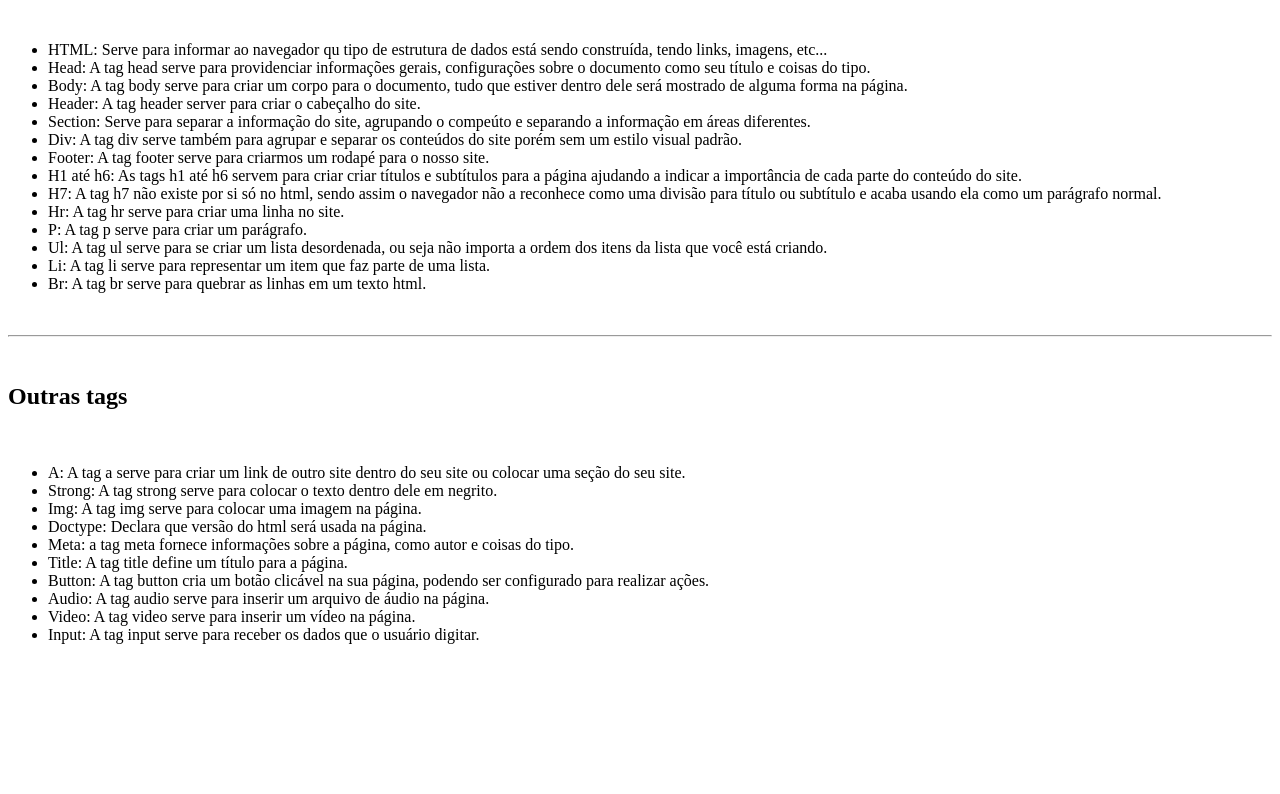
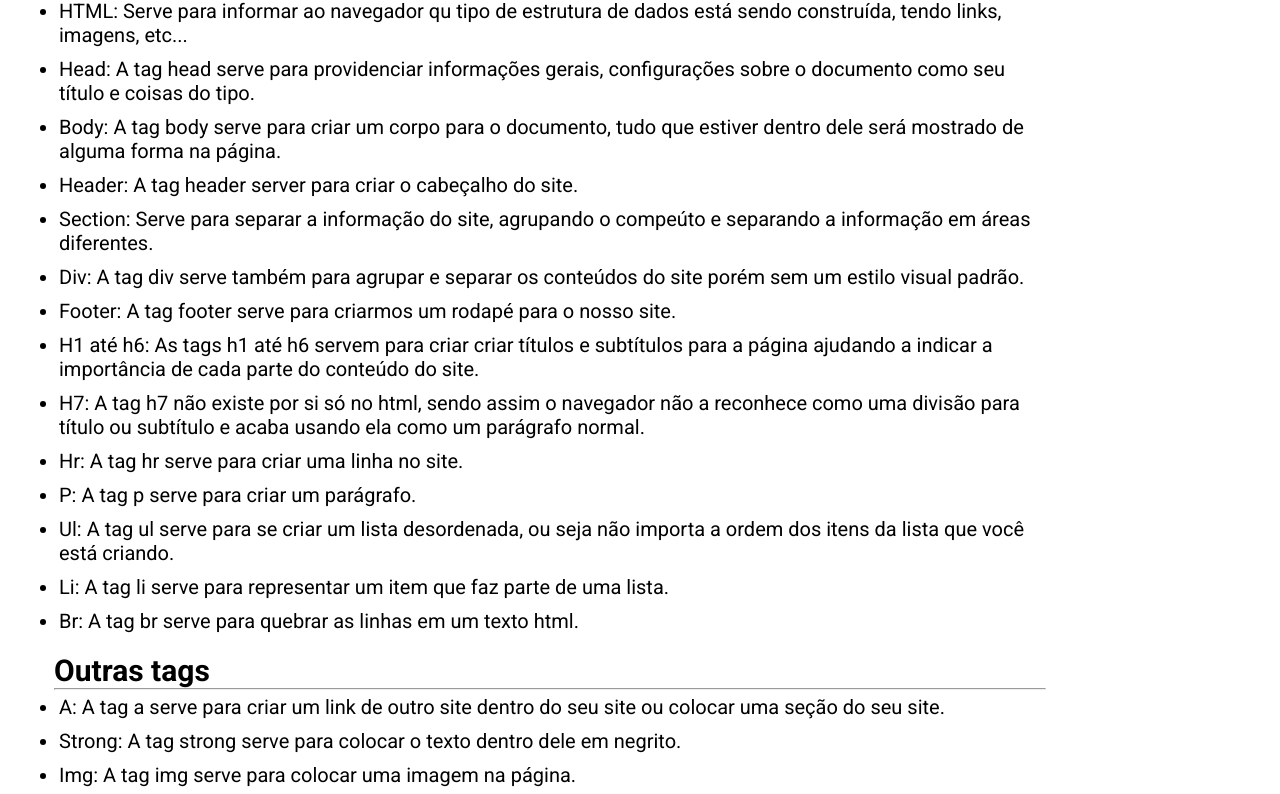
Before and after one commit to Nicolas01724/Tags-HTML, a plain HTML site: page index.html in a window 1280 px wide. Shown: the part 168-962 px from the top of the page. Before the commit the page ends 828 px from the top, so only its background shows below. Drawn offline with Linux system fonts and the light colour scheme.

Commit message:
Criar estilização

```diff
--- a/index.html
+++ b/index.html
@@ -6,14 +6,17 @@
 		<title>
 			Tags html
 		</title>
+		<link rel="stylesheet" href="style.css"/>
 	</head>
 	<body>
-		<div>
+		<header>
 			<h1>Tags HTML</h1>
 			<hr/>
-			<br/>
+		</header>
+		<main>
+			<section>
 				<h2>Primeiras Tags</h2>
-			<br/>
+				<hr />
 				<ul>
 					<li>HTML: Serve para informar ao navegador qu tipo de estrutura de dados está sendo construída, tendo links, imagens, etc...</li>
 					<li>Head: A tag head serve para providenciar informações gerais, configurações sobre o documento como seu título e coisas do tipo.</li>
@@ -30,11 +33,10 @@
 					<li>Li: A tag li serve para representar um item que faz parte de uma lista.</li>
 					<li>Br: A tag br serve para quebrar as linhas em um texto html.</li>
 				</ul>
-			<br />
-			<hr/>
-			<br/>
+			</section>
+			<section>
 				<h2>Outras tags</h2>
-			<br/>
+				<hr />
 				<ul>
 					<li>A: A tag a serve para criar um link de outro site dentro do seu site ou colocar uma seção do seu site.</li>
 					<li>Strong: A tag strong serve para colocar o texto dentro dele em negrito.</li>
@@ -47,7 +49,8 @@
 					<li>Video: A tag video serve para inserir um vídeo na página.</li>
 					<li>Input: A tag input serve para receber os dados que o usuário digitar.</li>
 				<ul/>
-		</div>
+			</section>
+		</main>
 	</body>
 
 
--- /dev/null
+++ b/style.css
@@ -0,0 +1,35 @@
+@import url('https://fonts.googleapis.com/css2?family=Roboto:ital,wght@0,100;0,300;0,400;0,500;0,700;0,900;1,100;1,300;1,400;1,500;1,700;1,900&display=swap');
+
+
+*{
+	padding: 0;
+	margin: 0;
+	box-sizing: border-box;
+	font-family:"Roboto";
+}
+
+header{
+	width: 100%;
+	padding: 15px 20px;
+	text-align: center;
+	color: white;
+	background-color:#0c212b;
+}
+
+main{
+	padding: 15px 20px;
+	margin-top: 20px;
+}
+
+section{
+	font-size: 20px;
+	margin: 20px 34px;
+	width: 80%;
+}
+
+ul{
+	margin: 5px;
+	display: flex;
+	flex-direction: column;
+	gap: 10px;
+}
```
Lines whose indentation alone changed are shown as unchanged.
